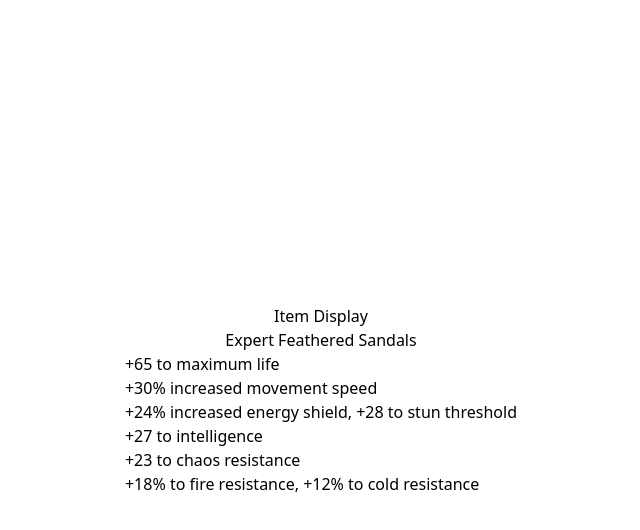
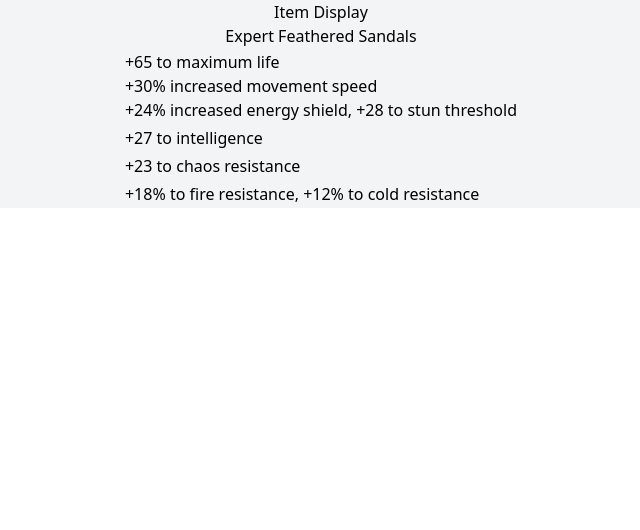
Before and after one commit to JefrDev/VaalSimulator, a React (Vite) app in the folder vaal_simulator/: page / in a window 1280 px wide. Shown: the top 530 px of the page, without its empty margins (319-959 px from the left). Built offline with nearby package versions, Linux system fonts and the light colour scheme.

Commit message:
updated styling

```diff
--- a/vaal_simulator/src/components/ItemDisplay.tsx
+++ b/vaal_simulator/src/components/ItemDisplay.tsx
@@ -1,6 +1,11 @@
 import { useState, useEffect } from "react";
-import { Item, createDefaultItem, VariableAffix, FixedAffix, HybridAffix } from "../types/Item";
-
+import {
+  Item,
+  createDefaultItem,
+  VariableAffix,
+  FixedAffix,
+  HybridAffix,
+} from "../types/Item";
 
 export const ItemDisplay = () => {
   const [item, setItem] = useState<Item>();
@@ -10,16 +15,23 @@ async function loadDefaultItem(itemName: string) {
     setItem(item);
   }
 
-function isHybridAffix(affix: VariableAffix | FixedAffix | HybridAffix): affix is HybridAffix {
-  return Array.isArray((affix as HybridAffix).text) && Array.isArray((affix as HybridAffix).value);
+  function isHybridAffix(
+    affix: VariableAffix | FixedAffix | HybridAffix
+  ): affix is HybridAffix {
+    return (
+      Array.isArray((affix as HybridAffix).text) &&
+      Array.isArray((affix as HybridAffix).value)
+    );
   }
 
   function getFulltext(text: string, value: number) {
-    return text.replace('CURRENT', value.toString());
+    return text.replace("CURRENT", value.toString());
   }
 
   function getFullTextHybrid(text: string[], value: number[]) {
-  return text.map((t, index) => t.replace('CURRENT', value[index].toString())).join(', ');
+    return text
+      .map((t, index) => t.replace("CURRENT", value[index].toString()))
+      .join(", ");
   }
 
   useEffect(() => {
@@ -27,27 +39,29 @@ function getFullTextHybrid(text: string[], value: number[]) {
   }, []);
 
   return (
-    <div className="flex flex-col items-center justify-center h-screen">
+    <div className="flex flex-col items-center bg-gray-100">
       <h1>Item Display</h1>
       <h2>{item?.itemName}</h2>
       <div>
+        <div className="p-0.5">
           {item?.prefixes.map((prefix, index) => (
             <div key={`prefix-${index}`}>
               {isHybridAffix(prefix)
                 ? getFullTextHybrid(prefix.text, prefix.value)
-            : getFulltext(prefix.text, prefix.value)
-        }
+                : getFulltext(prefix.text, prefix.value)}
             </div>
           ))}
+        </div>
+        <div>
           {item?.suffixes.map((suffix, index) => (
-          <div key={`suffix-${index}`}>
+            <div className="p-0.5" key={`suffix-${index}`}>
               {isHybridAffix(suffix)
                 ? getFullTextHybrid(suffix.text, suffix.value)
-              : getFulltext(suffix.text, suffix.value)
-            }
+                : getFulltext(suffix.text, suffix.value)}
             </div>
           ))}
         </div>
       </div>
+    </div>
   );
 };
```
Lines whose indentation alone changed are shown as unchanged.
